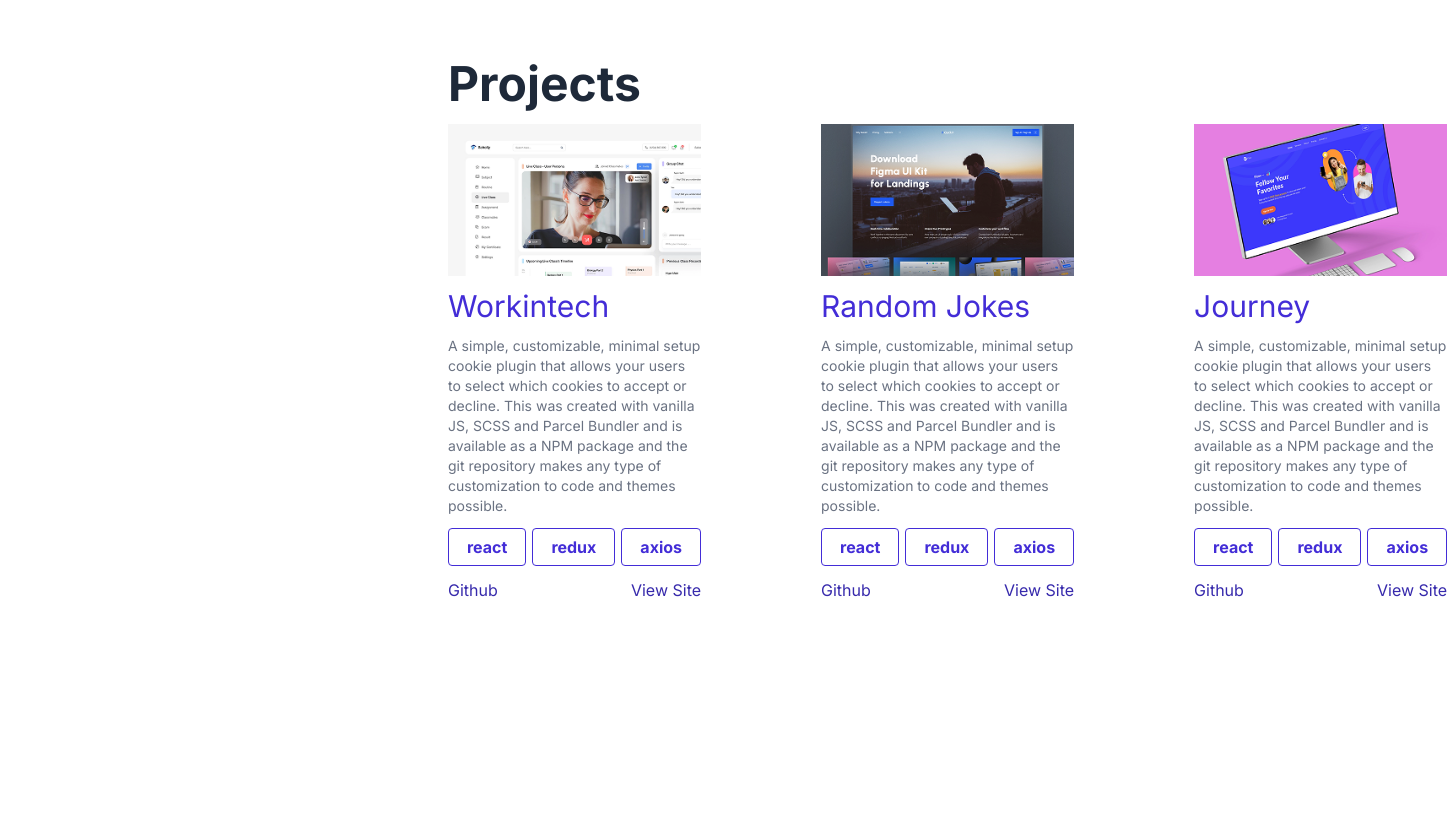
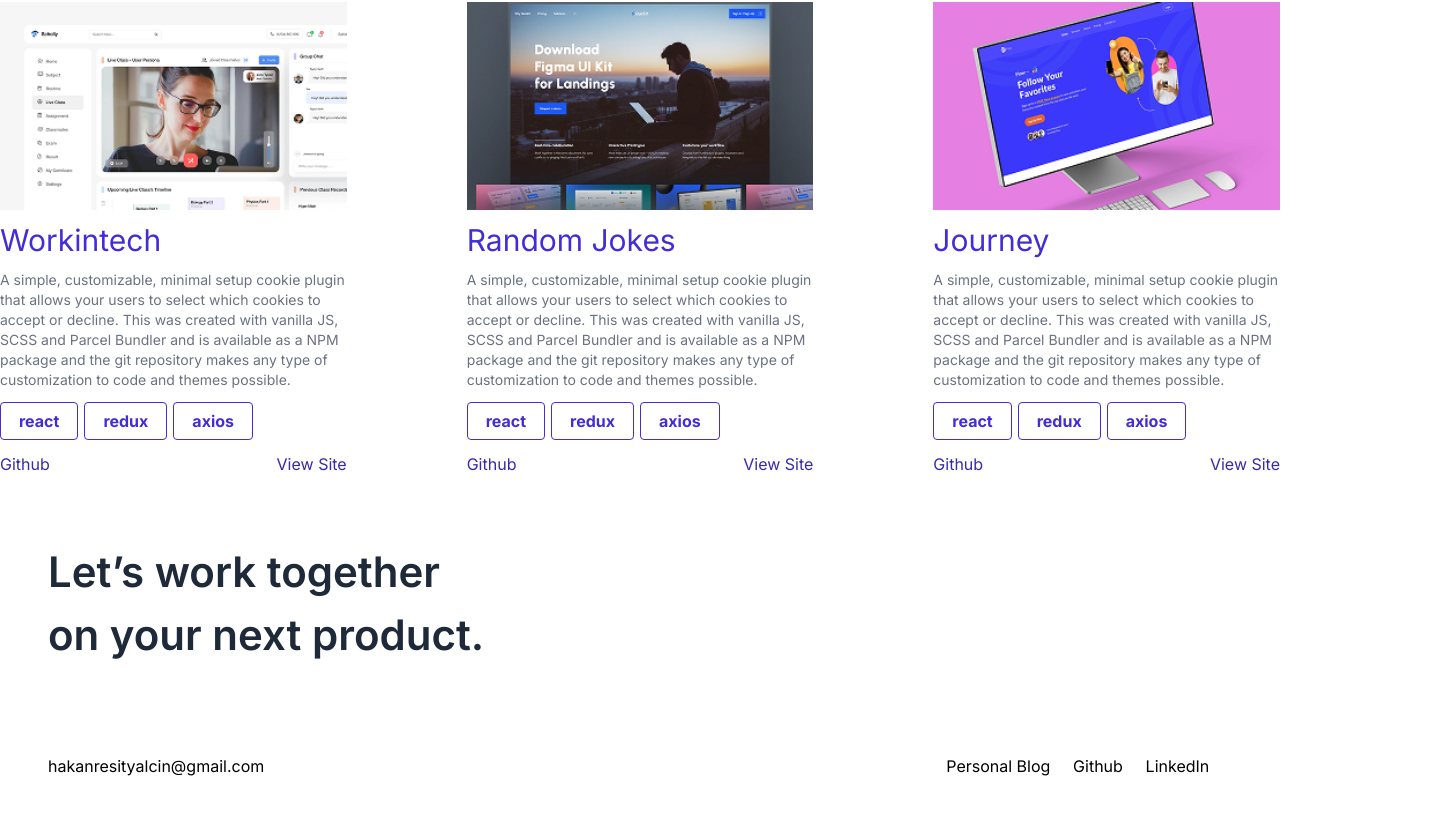
Before and after one commit to hakanry/portfolio-challange, a React (Vite) app: page / in a window 1280 px wide. Shown: the part 1060-1874 px from the top of the page, 1447 px wide, since content can reach past the window. Before the commit the page ends 1710 px from the top, so only its background shows below. Built offline with nearby package versions, Linux system fonts and the light colour scheme.

Commit message:
adds footer component

```diff
--- a/src/App.jsx
+++ b/src/App.jsx
@@ -5,6 +5,7 @@ import Header from "./components/Header.jsx";
 import Skills from "./components/Skills.jsx";
 import Profile from "./components/Profile.jsx";
 import Projects from "./components/Projects.jsx";
+import Footer from "./components/Footer.jsx";
 function App() {
   return (
     <>
@@ -15,6 +16,7 @@ function App() {
         <Skills />
         <Profile />
         <Projects />
+        <Footer />
       </div>
     </>
   );
--- /dev/null
+++ b/src/components/Footer.jsx
@@ -0,0 +1,19 @@
+import React from "react";
+
+function Footer() {
+  return (
+    <div className="flex gap-22 flex-col p-12">
+      <h1 className="text-[42px] font-semibold max-w-md text-gray-800">
+        Let’s work together on your next product.
+      </h1>
+      <nav className="flex justify-around">
+        <a className="grow-30">hakanresityalcin@gmail.com</a>
+        <a className="grow-1">Personal Blog</a>
+        <a className="grow-1">Github</a>
+        <a className="grow-1">LinkedIn</a>
+      </nav>
+    </div>
+  );
+}
+
+export default Footer;
--- a/src/index.css
+++ b/src/index.css
@@ -4,12 +4,13 @@
   --font-*: initial;
   --font-sans: "Inter", "sans-serif";
 }
-
 html {
-  display: flex;
-  padding: 2rem 28rem;
+  display: flex !important;
+  flex-direction: column !important;
   align-items: center;
-  align-content: center;
+}
+body {
+  max-width: 1440px;
 }
 
 .navbar {
```
